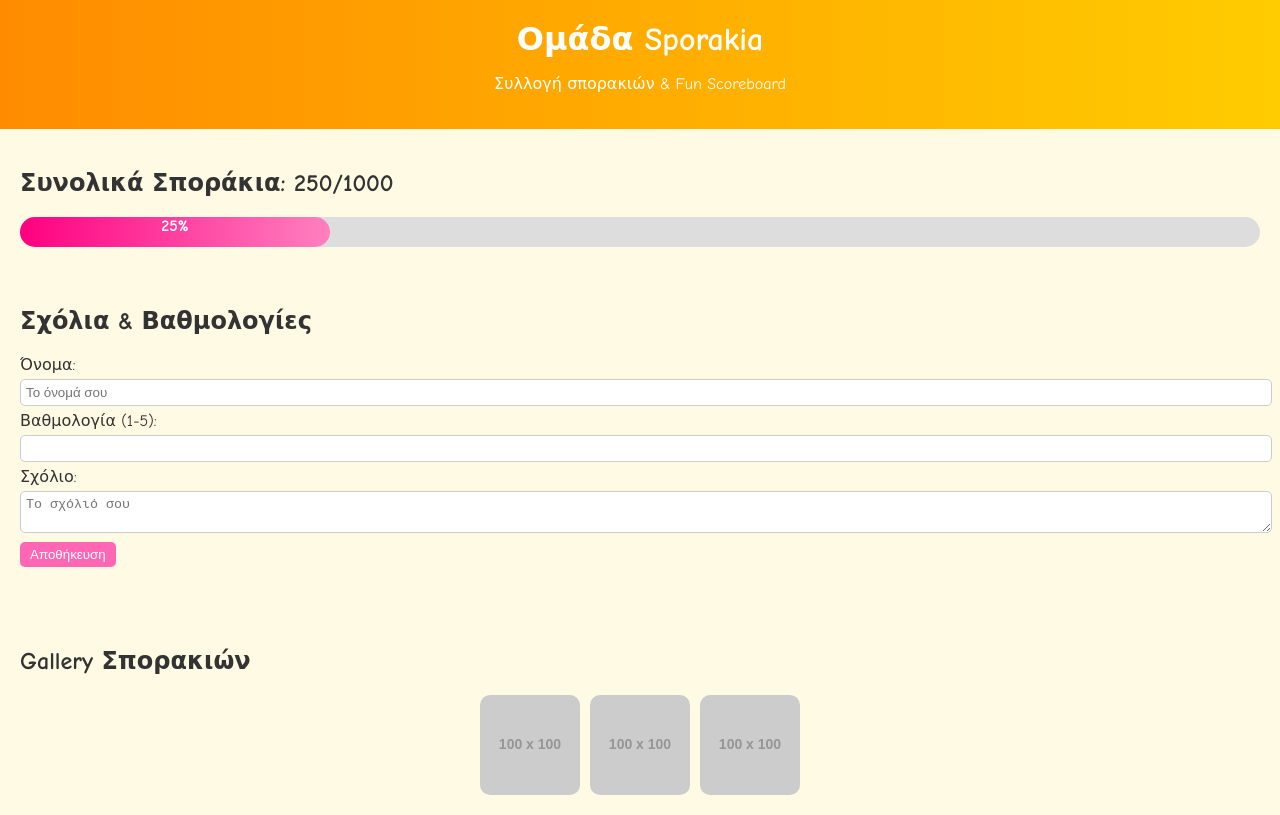
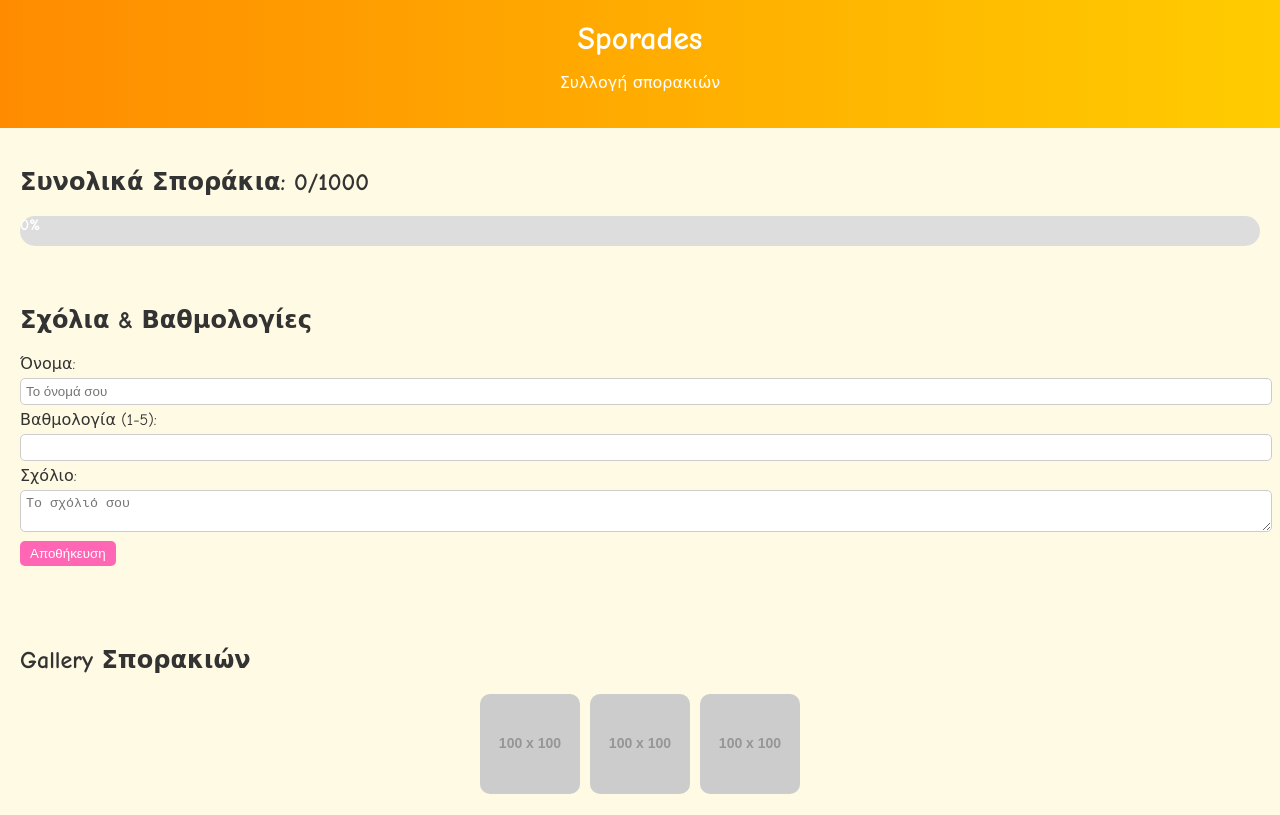
Before and after one commit to J-J1m/sporades, a plain HTML site: page index.html in a window 1280 px wide. Drawn offline with Linux system fonts and the light colour scheme; placeholder pictures from the web are drawn by us.

Commit message:
index.html
V1.15

```diff
--- a/index.html
+++ b/index.html
@@ -3,7 +3,7 @@
 <head>
 <meta charset="UTF-8">
 <meta name="viewport" content="width=device-width, initial-scale=1.0">
-<title>Sporakia Team</title>
+<title>Sporades</title>
 <style>
   body { font-family: 'Comic Sans MS', cursive, sans-serif; margin:0; padding:0; background: #fffae3; color:#333; }
   header { background: linear-gradient(90deg,#ff8c00,#ffcc00); color:white; text-align:center; padding:20px; }
@@ -26,8 +26,8 @@
 <body>
 
 <header>
-  <h1>Ομάδα Sporakia</h1>
-  <p>Συλλογή σπορακιών & Fun Scoreboard</p>
+  <h1>Sporades</h1>
+  <p>Συλλογή σπορακιών</p>
 </header>
 
 <section>
@@ -60,8 +60,8 @@
 <script>
   // ------------------------------
   // Ρύθμιση συνολικού στόχου
-  let totalSporakia = 250; // <-- Εδώ ρυθμίζεις εσύ τον αριθμό που έχετε
-  const maxSporakia = 1000;
+  let totalSporakia = 0; // <-- Εδώ ρυθμίζεις εσύ τον αριθμό που έχετε
+  const maxSporakia = 10000;
   const totalElem = document.getElementById('total');
   const progressBar = document.getElementById('progressBar');
 
```
